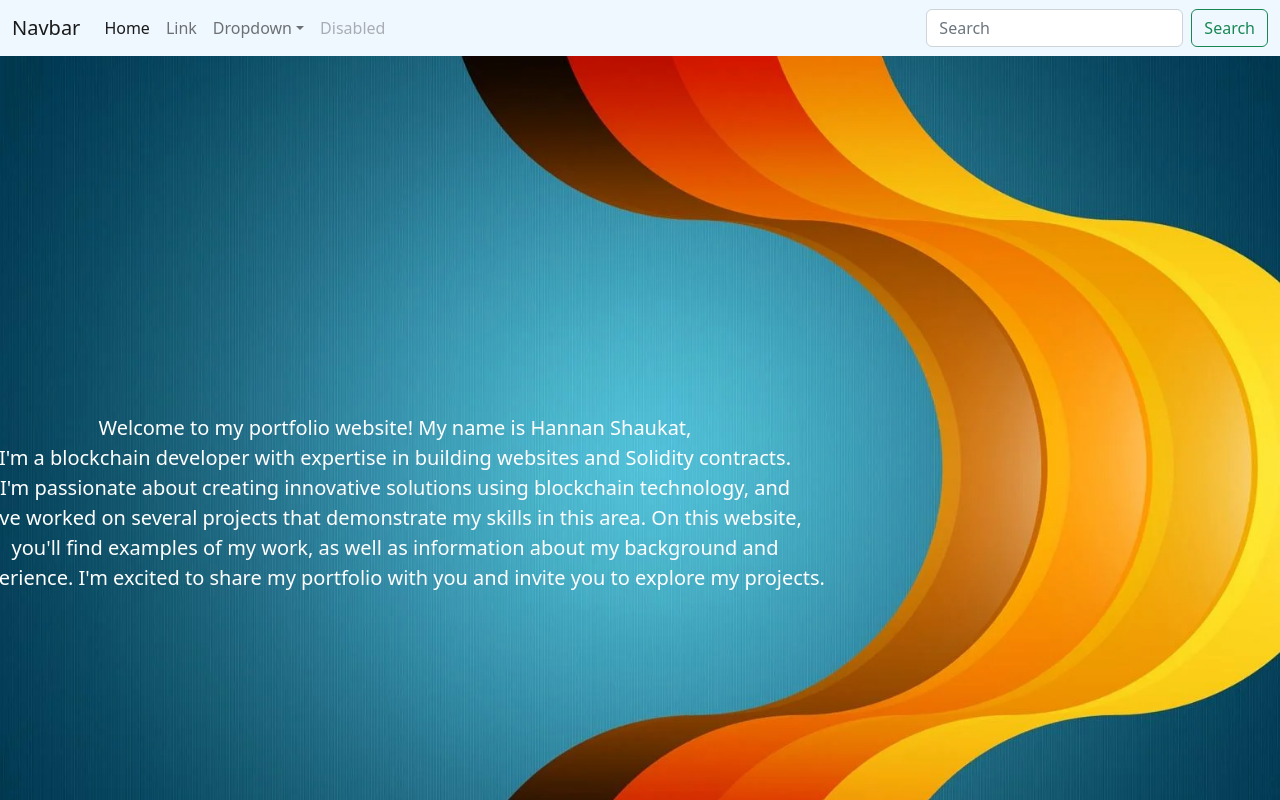
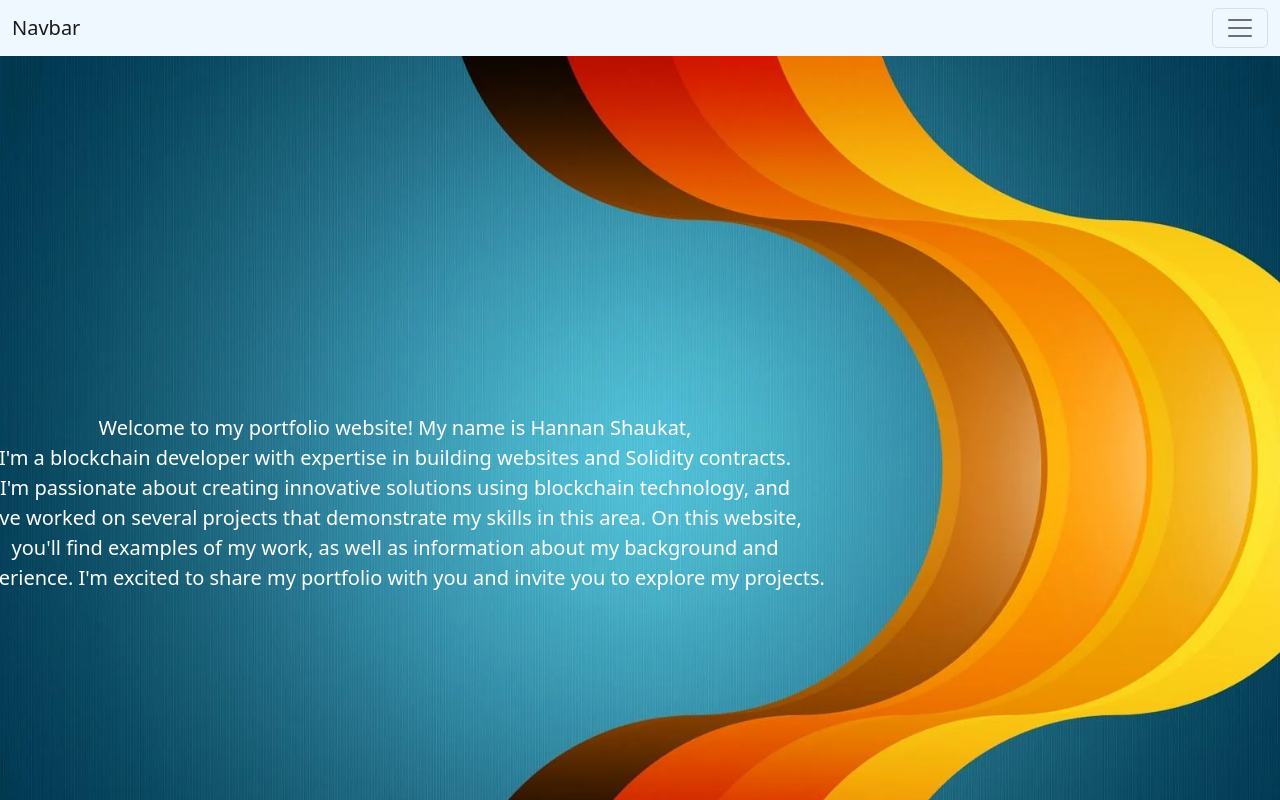
Before and after one commit to placeparks/portfolio, a Next.js app: page / in a window 1280 px wide. Shown: the top 800 px of the page. Built offline with nearby package versions, Linux system fonts and the light colour scheme.

Commit message:
Update Navbar.js

```diff
--- a/Components/Navbar.js
+++ b/Components/Navbar.js
@@ -2,7 +2,7 @@ import React from 'react';
 
 export default function Navbar(){
     return (
-<nav className="navbar navbar-expand-lg bg-body-tertiary">
+<nav className="navbar navbar-expand-lg|sm|md bg-body-tertiary">
   <div className="container-fluid">
     <a className="navbar-brand" href="#">Navbar</a>
     <button className="navbar-toggler" type="button" data-bs-toggle="collapse" data-bs-target="#navbarSupportedContent" aria-controls="navbarSupportedContent" aria-expanded="false" aria-label="Toggle navigation">
```
